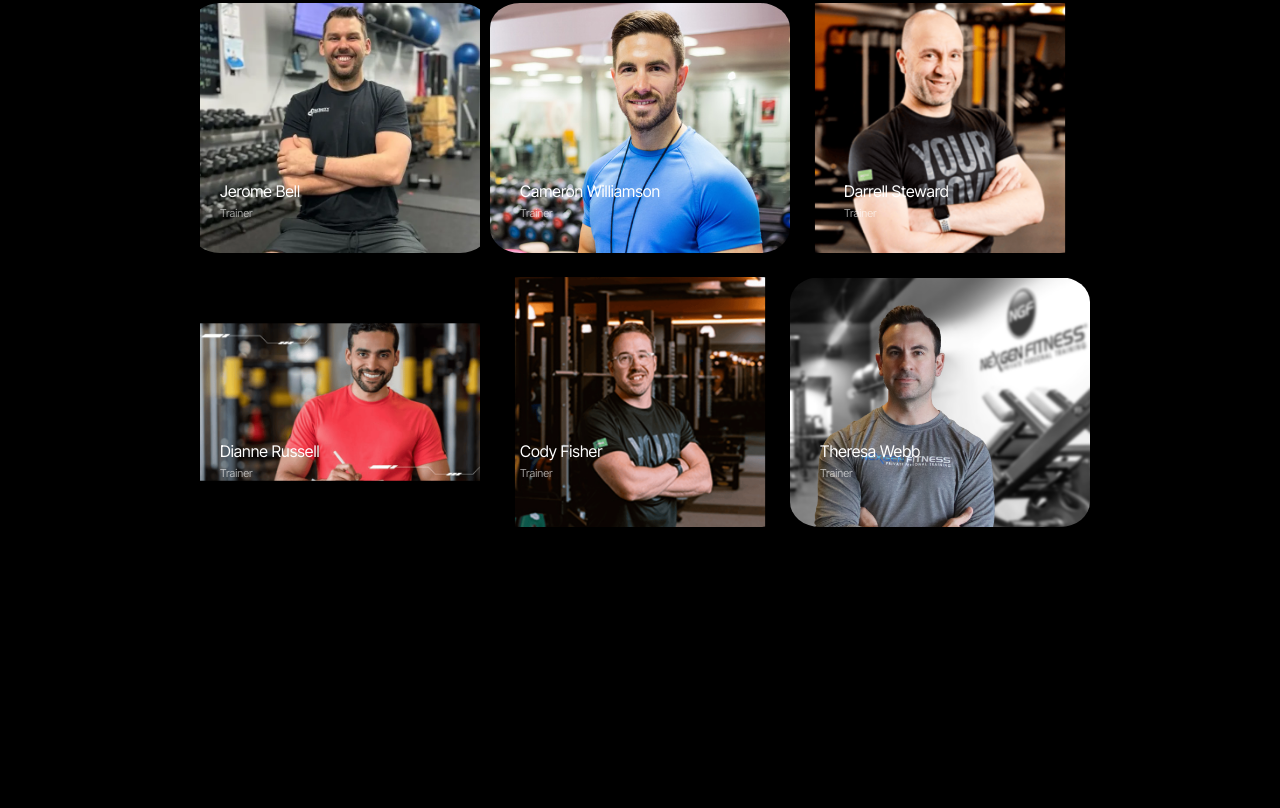
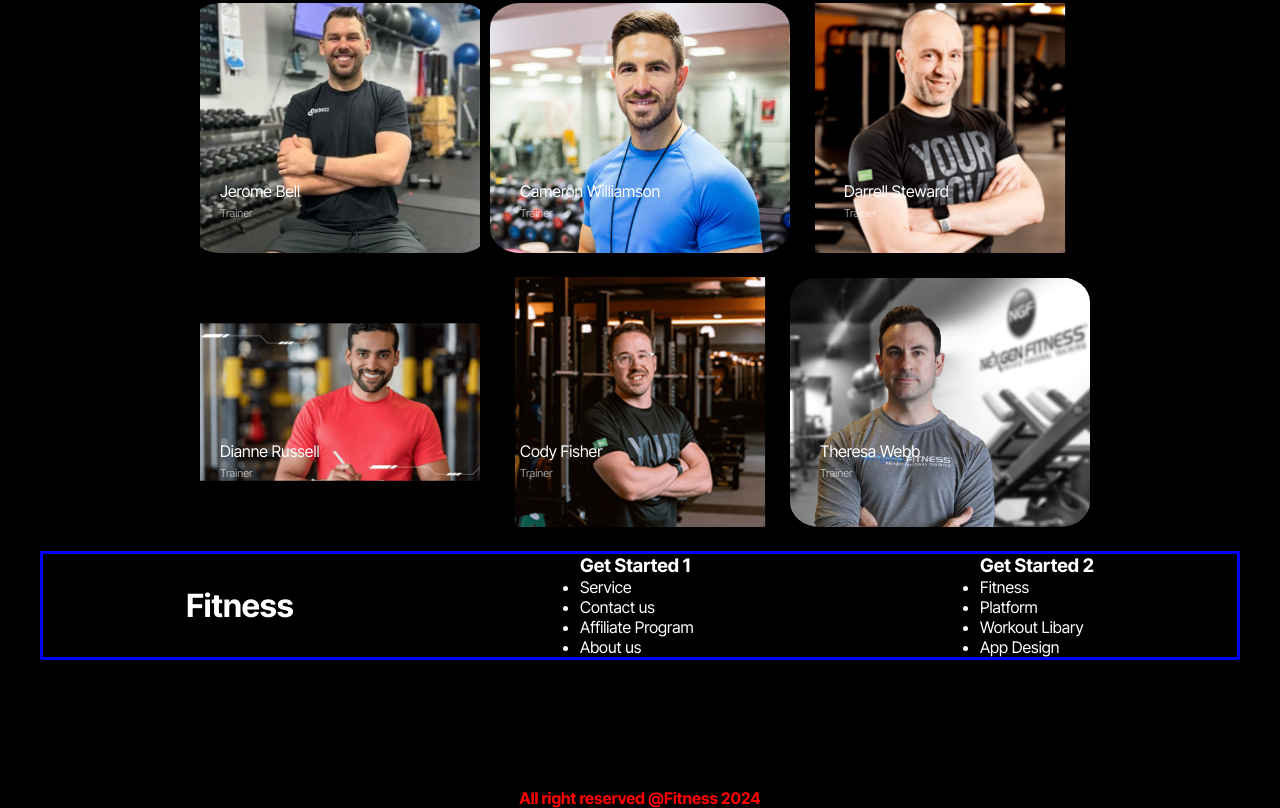
Before and after one commit to Suvobd100/B10A2-versatile-ui, a plain HTML site: page index.html in a window 1280 px wide. Shown: the part 2521-3329 px from the top of the page. Before the commit the page ends 3072 px from the top, so only its background shows below. Drawn offline with Linux system fonts and the light colour scheme.

Commit message:
added footer basic

```diff
--- a/asstes/styles/style.css
+++ b/asstes/styles/style.css
@@ -556,3 +556,30 @@ color: rgba(255, 255, 255, 0.6);
 }
 
 /* meet our team end */
+
+/* +++++++++++++++++++++++++++++++++++++++++++++++++++++++++++++++++++ */
+
+/* footer started */
+
+#footer-container{
+    color: white;
+    width:1200px;
+    min-width: 400px;
+    border: 3px solid blue;
+    margin: 0 auto;
+}
+.footer-item{
+    display: flex;
+    justify-content: space-around;
+    align-items: center;
+
+
+}
+
+
+footer h4{
+    text-align: center;
+    margin-top: 10%;
+    color: red;
+}
+/* footer end */
--- a/index.html
+++ b/index.html
@@ -319,7 +319,37 @@
           </div>
          <!-- meet our team end -->
     </main>
-    <footer></footer>
+    <footer>
+        <div id="footer-container">
+            <div class="footer-item">
+                <div><h1>Fitness</h1></div>
+                <div>
+                    <h3>
+                        Get Started 1
+                    </h3>
+                    <ul>
+                        <li>Service</li>
+                        <li>Contact us</li>
+                        <li>Affiliate Program</li>
+                        <li>About us</li>
+                    </ul>
+                </div>
+                <div>
+                    <h3>
+                        Get Started 2
+                    </h3>
+                    <ul>
+                        <li>Fitness</li>
+                        <li>Platform</li>
+                        <li>Workout Libary</li>
+                        <li>App Design</li>
+                    </ul>
+                </div>
+            </div>
+        </div>
+        <h4>All right reserved @Fitness 2024</h4>
+
+    </footer>
 
 </body>
 </html>
```
